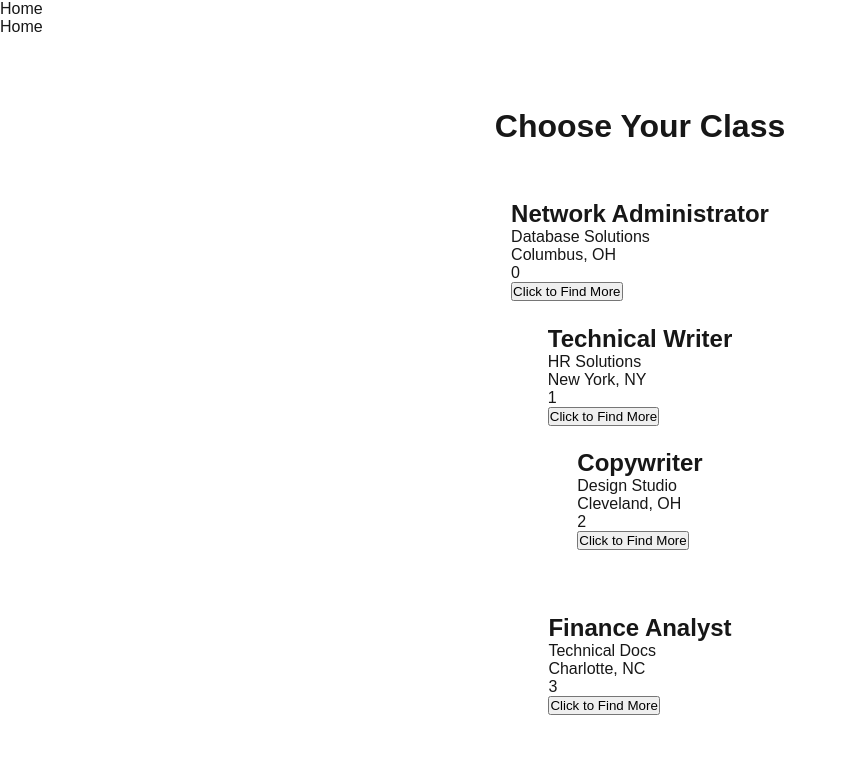
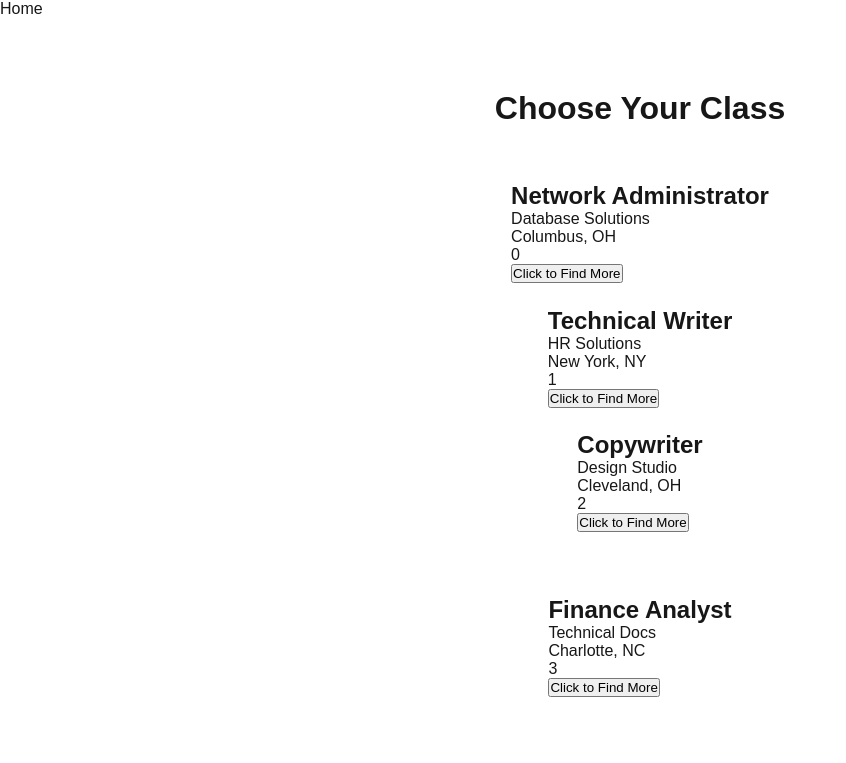
Before and after one commit to H3R01A/unibui-job-board, a Next.js app: page /jobs in a window 1280 px wide. Shown: the top 763 px of the page, without its empty margins (0-846 px from the left). Built offline with nearby package versions, Linux system fonts and the light colour scheme.

Commit message:
update layout.tsx files within app directory to fix bug

```diff
--- a/app/jobs/layout.tsx
+++ b/app/jobs/layout.tsx
@@ -1,4 +1,3 @@
-import MainHeader from '@/components/main-header';
 
 export const metadata = {
   title: 'Job Postings',
@@ -7,15 +6,12 @@ export const metadata = {
 
 export default function RootLayout({
   children,
-}: {
+}: Readonly<{
   children: React.ReactNode;
-}) {
+}>) {
   return (
-    <html lang="en">
-      <body className="">
-        <MainHeader />
-        {children}
-      </body>
-    </html>
+    <>
+      {children}
+    </>
   );
 }
--- a/app/layout.tsx
+++ b/app/layout.tsx
@@ -15,7 +15,7 @@ export default function RootLayout({
   return (
     <html lang="en">
       <body>
-        <MainHeader></MainHeader>
+        <MainHeader/>
         {children}
       </body>
     </html>
```
Also changed, not shown: app/jobs/[jobID]/layout.tsx (+5 -9 lines).
